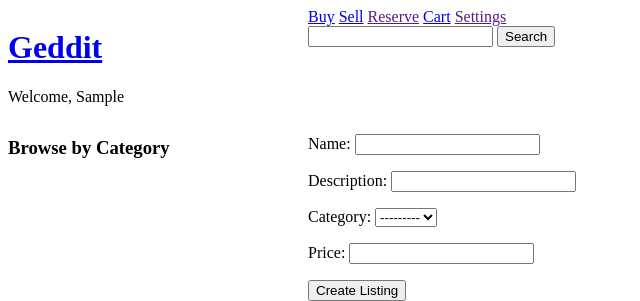
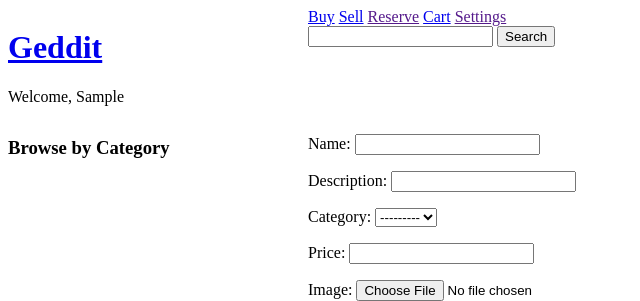
Before and after one commit to kxing/Geddit, a Django app: template templates/create_listing.html in a window 1280 px wide. Shown: the top 301 px of the page, without its empty margins (0-640 px from the left). Run offline with Django 3.2, Linux system fonts and the light colour scheme; the template is opened without the code that fills it: values that come from a table or form of the project are taken from there, others are empty; the visitor is signed in with stand-in values (Sample User, id 1); some libraries are stand-ins or nearby versions.

Commit message:
added image upload to create listing page

```diff
--- a/data/admin.py
+++ b/data/admin.py
@@ -35,6 +35,9 @@ class ItemAdmin(admin.ModelAdmin):
             {'fields': ['description', 'category', 'claimed',
             'seller_user', 'upload_time', 'price']}
         ),
+        ('Media',
+            {'fields': ['image']}
+        )
     ]
     list_display = ['name', 'category', 'claimed', 'seller_user', 'price']
 admin.site.register(Item, ItemAdmin)
--- a/data/forms.py
+++ b/data/forms.py
@@ -1,8 +1,9 @@
-from django.forms import ModelForm
 from django.db import models
+from django import forms
 from data.models import Item
 
-class ItemForm(ModelForm):
+class ItemForm(forms.ModelForm):
+
     class Meta:
         model = Item
-        fields = ('name', 'description', 'category', 'price')
+        fields = ('name', 'description', 'category', 'price', 'image')
--- a/data/models.py
+++ b/data/models.py
@@ -150,6 +150,7 @@ class Item(models.Model):
     category = models.ForeignKey(Category)
     upload_time = models.DateTimeField(default=datetime.utcnow)
     price = models.DecimalField(max_digits=8, decimal_places=2)
+    image = models.ImageField(upload_to="images/%Y/%m/%d/", blank=True, null=True)
 
     def __unicode__(self):
         return self.name
@@ -159,9 +160,9 @@ class Item(models.Model):
         verbose_name_plural = 'Items'
 
     @staticmethod
-    def create_item(seller_user, name, description, category, price):
+    def create_item(seller_user, name, description, category, price, image=None):
         i = Item(seller_user=seller_user, name=name, description=description, \
-                claimed=False, category=category, price=price)
+                claimed=False, category=category, price=price, image=image)
         i.save()
         return i
 
--- a/data/views.py
+++ b/data/views.py
@@ -39,13 +39,14 @@ def cart_page(request):
 
 def create_listing(request):
     if request.method == "POST":
-        form = ItemForm(request.POST)
+        form = ItemForm(request.POST, request.FILES)
 
         if form.is_valid():
             name = form.cleaned_data['name']
             description = form.cleaned_data['description']
             category = form.cleaned_data['category']
             price = form.cleaned_data['price']
+            image = form.files['image']
 
             active = True
             upload_time = datetime.utcnow
@@ -53,7 +54,7 @@ def create_listing(request):
             # TODO: Grab username from web cert
             user = get_current_user()
 
-            Item.create_item(user, name, description, category, price)
+            Item.create_item(user, name, description, category, price, image)
             return redirect('data.views.buy_page')
     else:
         return redirect('data.views.sell_page')
--- a/templates/create_listing.html
+++ b/templates/create_listing.html
@@ -12,7 +12,7 @@
 {% endblock %}
 
 {% block content %}
-    <form action="/create_listing" method="post">
+    <form enctype='multipart/form-data' action="/create_listing" method="post">
         {% csrf_token %}
         {{ form.as_p }}
         <input type="submit" value="Create Listing" />
--- a/urls.py
+++ b/urls.py
@@ -4,6 +4,8 @@ from tastypie.api import Api
 from geddit.api.resources import UserResource, ItemResource, ClaimResource, CategoryResource, FilterResource
 # Uncomment the next two lines to enable the admin:
 from django.contrib import admin
+import settings
+
 admin.autodiscover()
 
 v1_api = Api(api_name='v1')
@@ -36,5 +38,8 @@ urlpatterns = patterns('',
     url(r'^claim$', 'data.views.claim_listing'),
     url(r'^unclaim$', 'data.views.unclaim_listing'),
 
+    url(r'^media/(?P<path>.*)$', 'django.views.static.serve', {
+            'document_root': settings.MEDIA_ROOT,
+        }),
     #url(r'login', 'auth.view.scripts_login'),
 )
```
